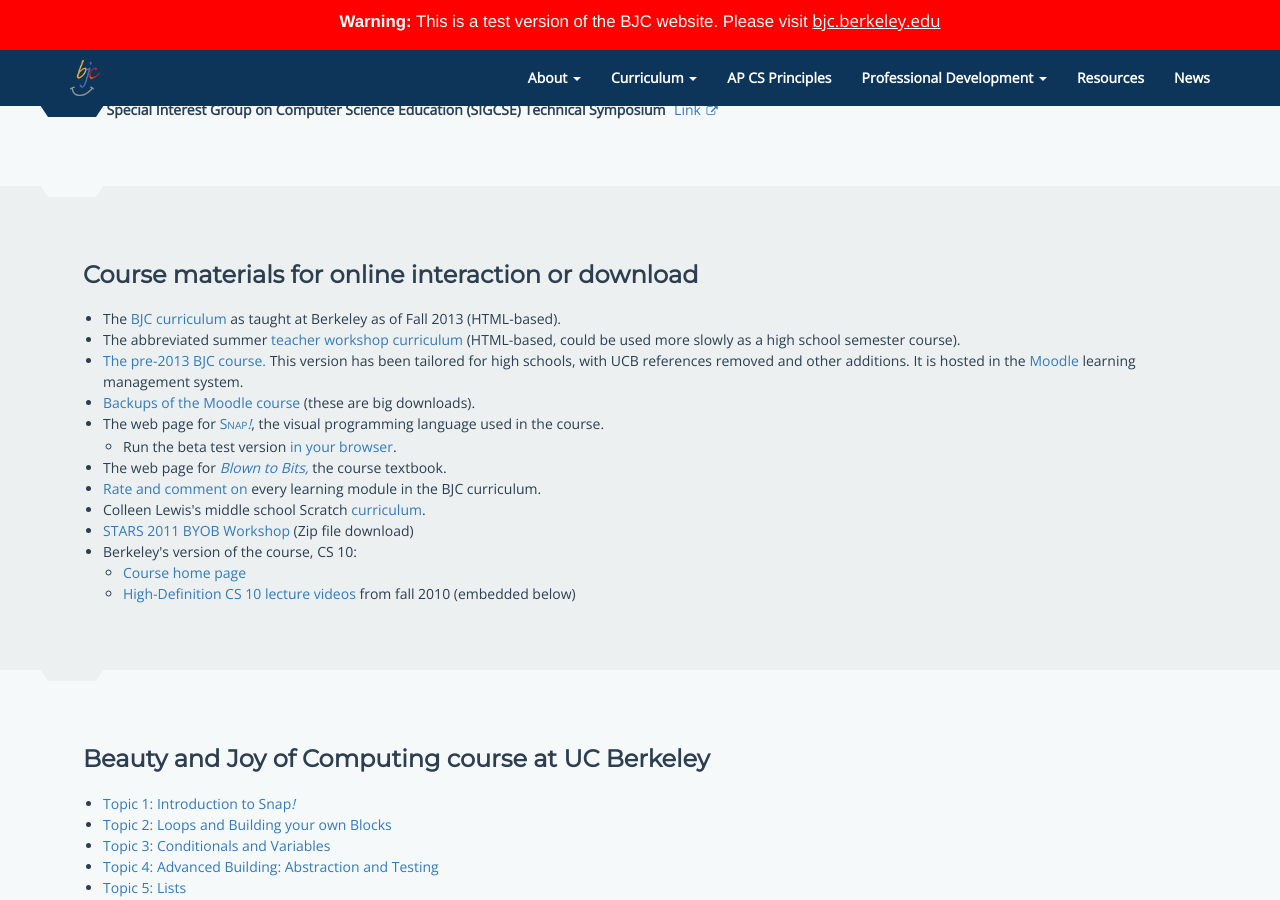
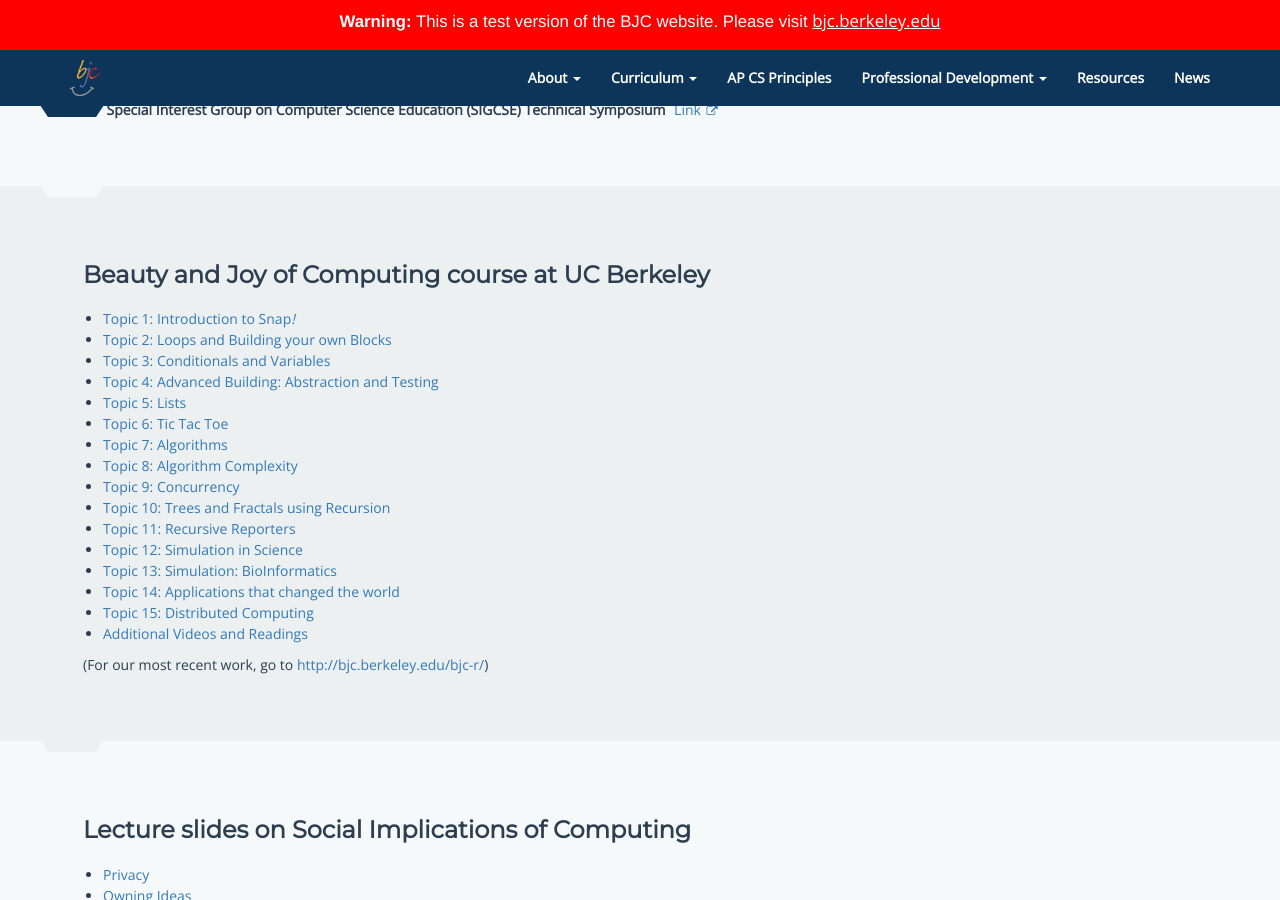
Before and after one commit to beautyjoy/beautyjoy.github.io, a Jekyll site: the page built from resources.html, in a window 1280 px wide and 900 px high, scrolled down 3872 px. Built offline with Jekyll 4.4.1, drawn with Linux system fonts in a browser that asks for light colours.

Commit message:
Deleted Obsolete Course Materials
"Course materials for online interaction or download"

```diff
--- a/resources.html
+++ b/resources.html
@@ -57,53 +57,6 @@
     {% endcapture %}
     {% include section.html %}
 {% endfor %}
-
-{% capture section_content %}
-<h3>Course materials for online interaction or download</h3>
-<ul>
-<li>The <a href="../bjc-r/course/berkeley_bjc.html">BJC curriculum</a> as taught
-    at Berkeley as of Fall 2013 (HTML-based).
-<li>The abbreviated summer <a href="../bjc-r/course/pd_bjc.html">teacher
-    workshop curriculum</a> (HTML-based, could be used more slowly as a
-    high school semester course).
-<li> <a href="http://veritas.eecs.berkeley.edu/courses/course/view.php?id=17">
-    The pre-2013 BJC course.</a> This version has been tailored for high schools, with
-    UCB references removed and other additions.  It is hosted in the
-    <a href="http://moodle.org">Moodle</a>
-    learning management system.
-
-<li>
-    <a href="http://veritas.eecs.berkeley.edu/bjc/moodle-backups/latest.php">
-        Backups of the Moodle course</a>
-    (these are big downloads).
-
-<li>The web page for
-    <a href="http://snap.berkeley.edu">S<small><small>NAP</small></small><i>!</i></a>, the
-    visual programming language used in the course.
-    <ul><li>Run the beta test version
-        <a href="http://snap.berkeley.edu/run">in your browser</a>.</ul>
-
-<li>The web page for
-    <a href="http://bitsbook.com"><i>Blown to Bits,</i></a> the course textbook.
-
-<li><a href="http://www.computingportal.org/bjc">
-    Rate and comment on</a> every learning module in the BJC curriculum.
-
-<li>Colleen Lewis's middle school Scratch
-    <a href="http://blogs.hmc.edu/lewis/scratch/">curriculum</A>.
-
-<li><a href="2011-08-04-STARS-BYOB-Workshop.zip">STARS 2011 BYOB Workshop</a>
-    (Zip file download)</li>
-
-<li>Berkeley's version of the course, CS 10:
-    <ul><li><a href="http://inst.eecs.berkeley.edu/~cs10">Course home page</a>
-        <li><a href="http://www.youtube.com/playlist?list=PLECBD29A17AAF6EF9">
-            High-Definition CS 10 lecture
-            videos</a> from fall 2010 (embedded below)
-    </ul>
-</ul>
-{% endcapture %}
-{% include section.html %}
 
 {% capture section_content %}
 <h3>Beauty and Joy of Computing course at UC Berkeley</h3>
```
